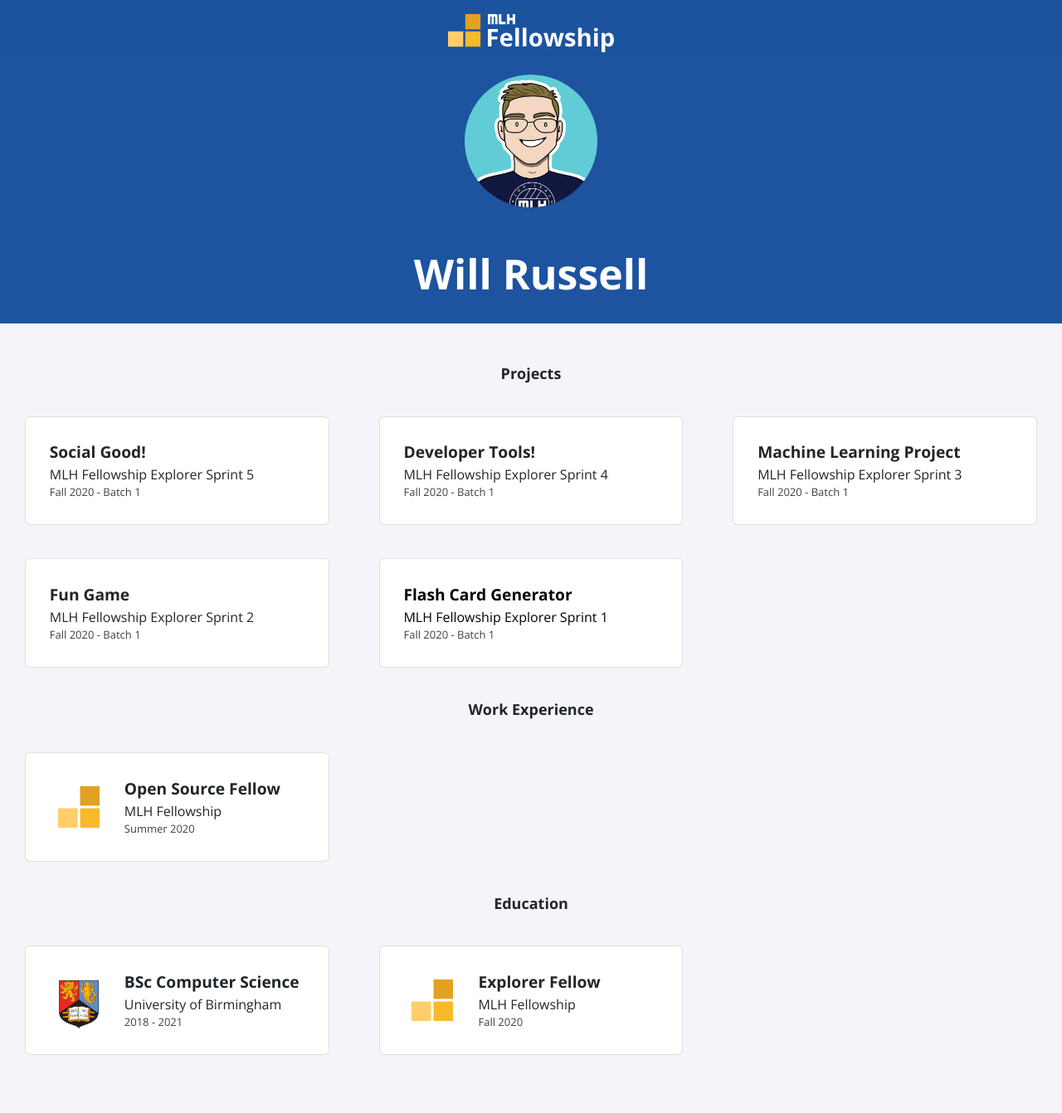
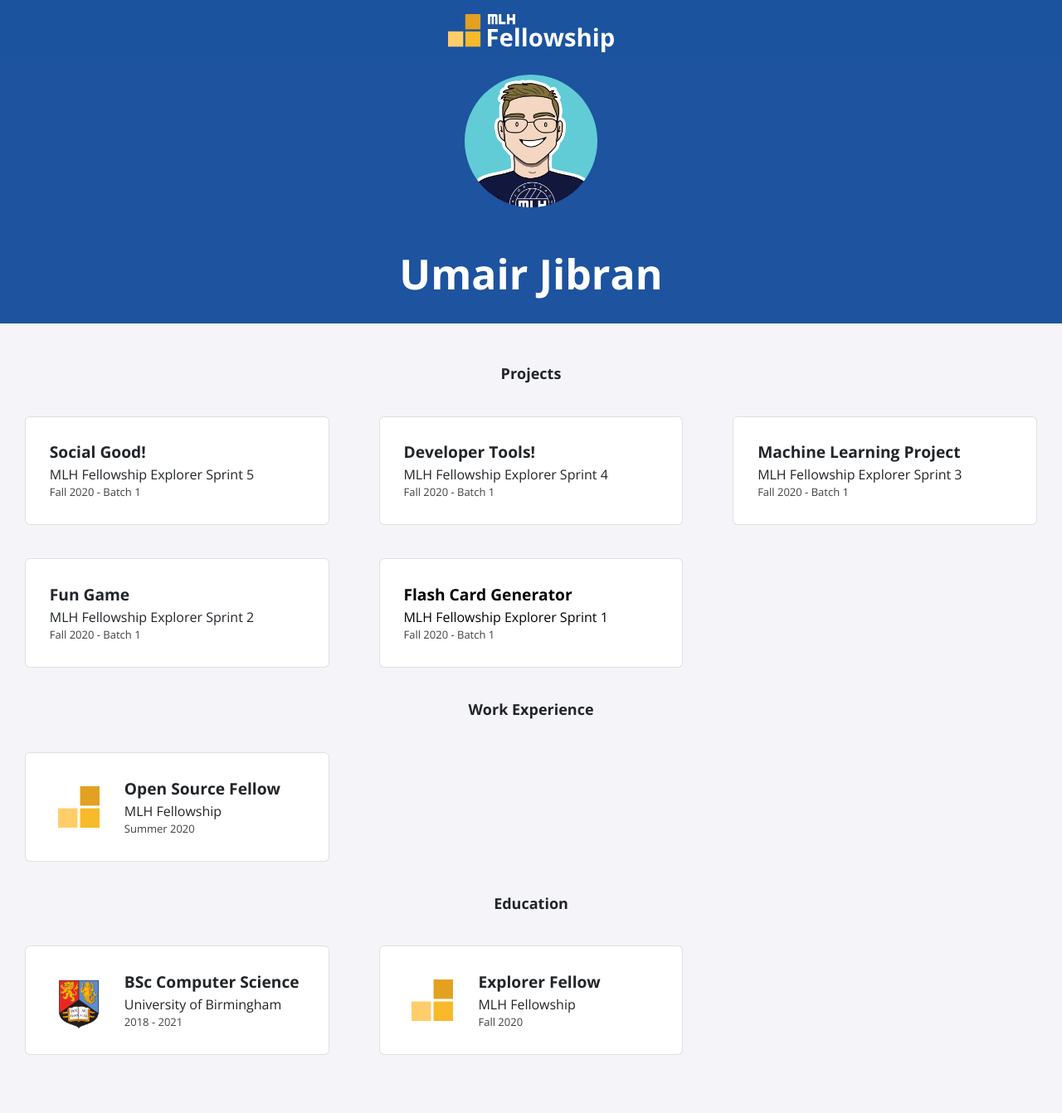
Before and after one commit to UmairJibran/portfolio-mlh-template, a Jekyll site: the page built from index.html, in a window 1280 px wide. Shown: the whole page at 83% size. Built offline with Jekyll 4.4.1, drawn with Linux system fonts in a browser that asks for light colours; nearby versions of some CDN libraries.

Commit message:
Update _config.yml

```diff
--- a/_config.yml
+++ b/_config.yml
@@ -1,13 +1,13 @@
-title: "Will Russell"
-email: fellowship@mlh.io
+title: "Umair Jibran"
+email: umairjibran7@gmail.com
 description: >- # this means to ignore newlines until "baseurl:"
   Write an awesome description for your new site here. You can edit this
   line in _config.yml. It will appear in your document head meta (for
   Google search results) and in your feed.xml site description.
-baseurl: "/"
-url: "/portfolio-template"
-twitter_username: mlhacks
-github_username:  mlh-fellowship
+baseurl: "https://umairjibran.github.io/"
+url: "/e"
+twitter_username: umairjibran7
+github_username:  umairjibran
 
 sass:
   sass_dir: _sass
```
